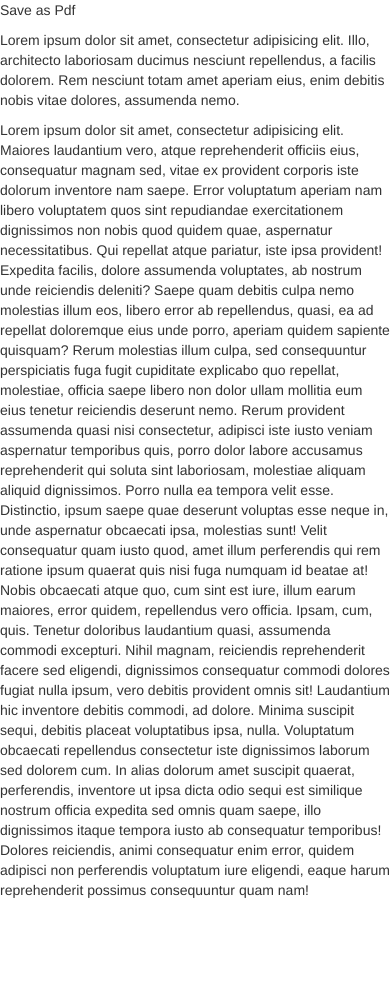
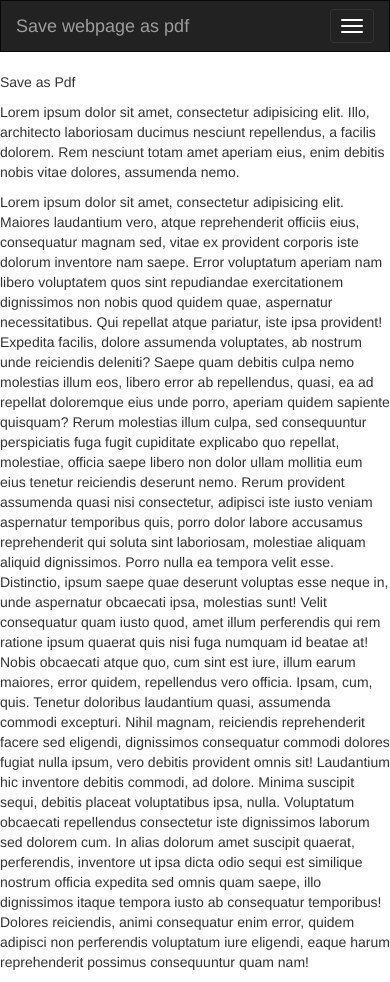
Before and after one commit to josefzacek/save-webpage-as-pdf, a plain HTML site: page index.html in a window 390 px wide. Before the commit the page ends 910 px from the top, so only its background shows below. Drawn offline with nearby package versions, Linux system fonts and the light colour scheme.

Commit message:
bootstrap navbar

```diff
--- a/index.html
+++ b/index.html
@@ -9,6 +9,24 @@
     <link rel="stylesheet" href="https://maxcdn.bootstrapcdn.com/bootstrap/3.3.5/css/bootstrap.min.css">
   </head>
   <body>
+   <nav class="navbar navbar-inverse">
+      <div class="container-fluid">
+        <div class="navbar-header">
+          <button type="button" class="navbar-toggle collapsed" data-toggle="collapse" data-target="#navbar" aria-expanded="false" aria-controls="navbar">
+            <span class="sr-only">Toggle navigation</span>
+            <span class="icon-bar"></span>
+            <span class="icon-bar"></span>
+            <span class="icon-bar"></span>
+          </button>
+          <a class="navbar-brand" href="#">Save webpage as pdf</a>
+        </div>
+        <div id="navbar" class="navbar-collapse collapse">
+          <ul class="nav navbar-nav navbar-right">
+            <li><a href="#" class="save-as-pdf">Save as pdf</a></li>
+          </ul>
+        </div>
+      </div>
+    </nav>
 
    <p class="save-as-pdf">Save as Pdf</p>
 
```
